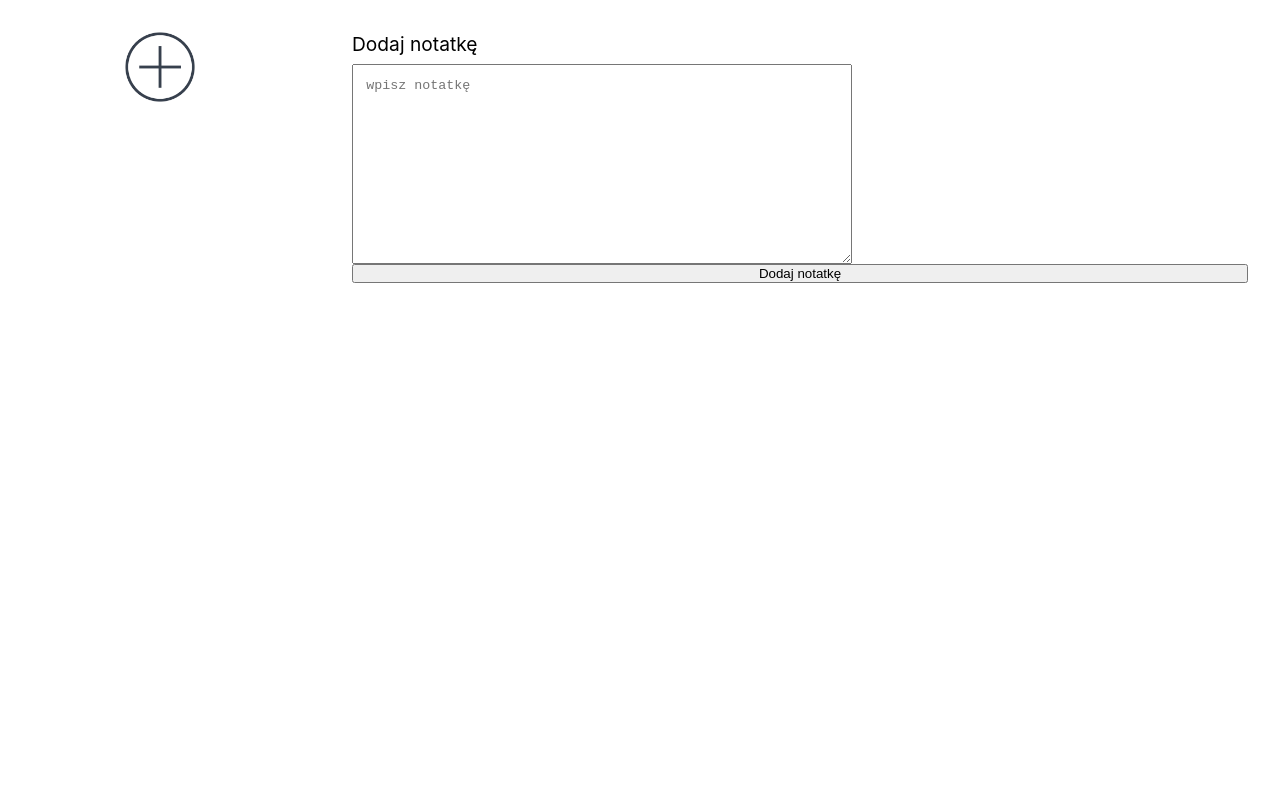
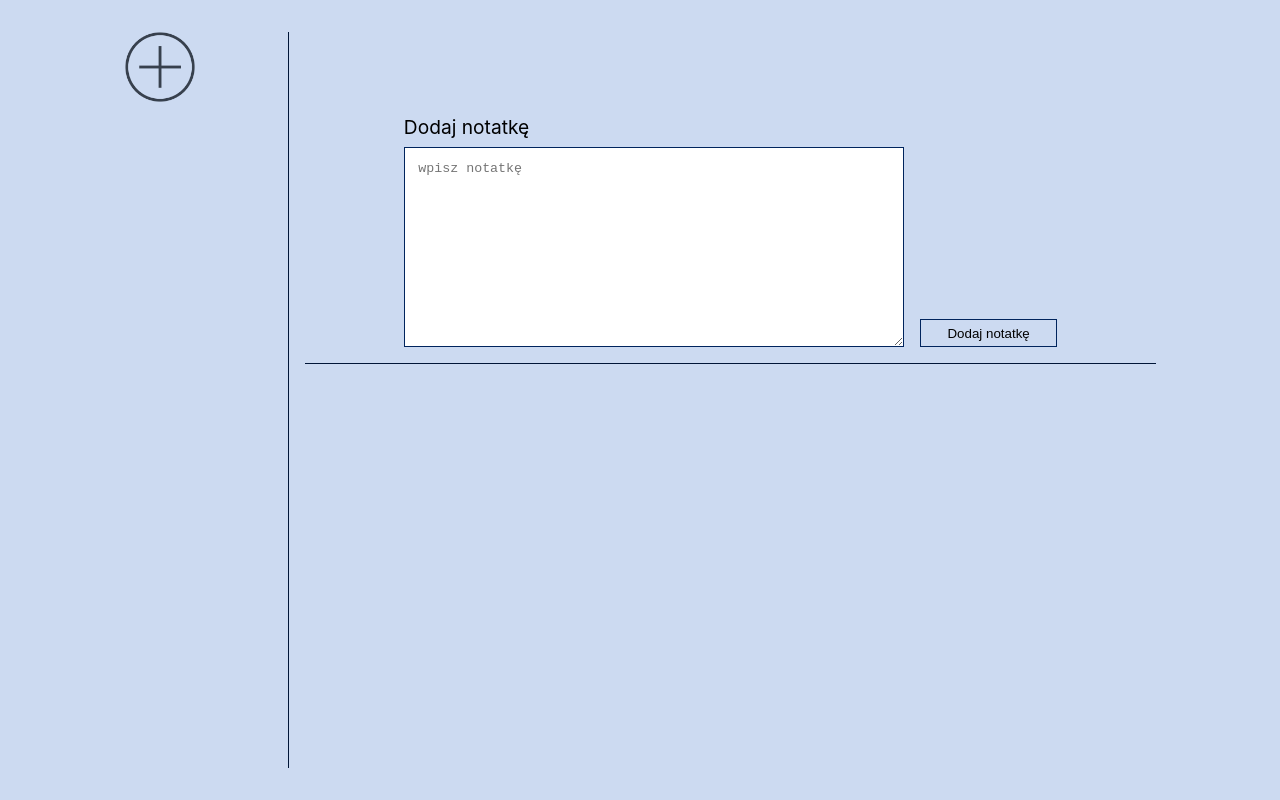
Before and after one commit to Scorpion19702022/MentorReact_003, a React (Create React App) app: page / in a window 1280 px wide. Both pictures are taken after a click on the button 160 px from the left and 68 px from the top of the page. Built offline with nearby package versions, Linux system fonts and the light colour scheme.

Commit message:
added styles css

```diff
--- a/src/App.js
+++ b/src/App.js
@@ -21,8 +21,10 @@ const App = () => {
 	return (
 		<div className='App'>
 			<SiteBar click={handleCheckModal} />
-			<NoteList listNote={notes} />
-			{isModal ? <Modal change={handleChange} /> : null}
+			<div className='boxcontent'>
+				{isModal ? <Modal change={handleChange} /> : null}
+				<NoteList listNote={notes} />
+			</div>
 		</div>
 	)
 }
--- a/src/Styles/App.css
+++ b/src/Styles/App.css
@@ -6,13 +6,38 @@
 	padding: 0;
 }
 
+:root {
+	--color-white: #ffffff;
+	--color-lightone: #ccdaf1;
+	--color-lighttwo: #99b5e3;
+	--color-lightthree: #6691d5;
+	--color-mediumone: #326cc7;
+	--color-mediumtwo: #0048ba;
+	--color-mediumthree: #003994;
+	--color-darkone: #00245d;
+	--color-darktwo: #001537;
+	--color-black: #000000;
+}
+
 .App {
 	width: 100vw;
 	height: 100vh;
 	display: flex;
-	justify-content: space-between;
 	padding: 2em;
+	background-color: var(--color-lightone);
 }
+
+.boxcontent {
+	width: 70%;
+	display: flex;
+	flex-direction: column;
+}
+
+.sitebar {
+	border-right: 0.04em solid var(--color-darktwo);
+	margin-right: 1em;
+}
+
 .btnOpenModal {
 	width: 20vw;
 	background: transparent;
@@ -26,10 +51,21 @@ img {
 }
 
 .modal {
-	width: 70vw;
+	width: 100%;
+	height: 300px;
+	display: flex;
+	justify-content: center;
+	align-items: center;
+	margin: 2em auto;
+	padding-bottom: 1em;
+	border-bottom: 0.04em solid var(--color-darktwo);
+}
+
+.modaltext {
 	display: flex;
 	flex-direction: column;
-	justify-content: flex-start;
+	align-self: flex-end;
+	margin-right: 1em;
 }
 
 label {
@@ -43,4 +79,34 @@ textarea {
 	min-width: 500px;
 	max-height: 200px;
 	min-height: 200px;
+	border: 0.04em solid var(--color-darkone);
 }
+
+textarea:focus {
+	outline: none;
+}
+
+.modalbtn {
+	align-self: flex-end;
+	padding: 0.4em 2em;
+	border: 0.04em solid var(--color-darkone);
+	background-color: var(--color-lightone);
+	cursor: pointer;
+	transition: all 0.3s ease-in-out;
+}
+
+.modalbtn:hover {
+	background-color: var(--color-mediumthree);
+	color: var(--color-lightone);
+}
+
+/* .notelist {
+	width: 100%;
+	display: flex;
+}
+
+.notelistview {
+	display: grid;
+	grid-gap: 10px;
+	grid-template-columns: repeat(auto-fit, minmax(50px, 1fr));
+} */
--- a/src/components/Modal.js
+++ b/src/components/Modal.js
@@ -45,9 +45,13 @@ const Modal = props => {
 
 	return (
 		<div className='modal'>
-			<label>Dodaj notatkę</label>
-			<textarea placeholder='wpisz notatkę' value={termNote} onChange={e => setTermNote(e.target.value)}></textarea>
-			<button onClick={addNotes}>Dodaj notatkę</button>
+			<div className='modaltext'>
+				<label>Dodaj notatkę</label>
+				<textarea placeholder='wpisz notatkę' value={termNote} onChange={e => setTermNote(e.target.value)}></textarea>
+			</div>
+			<button className='modalbtn' onClick={addNotes}>
+				Dodaj notatkę
+			</button>
 		</div>
 	)
 }
--- a/src/components/NoteLisItem.js
+++ b/src/components/NoteLisItem.js
@@ -2,8 +2,8 @@ import React from 'react'
 
 const NoteListItem = props => {
 	return (
-		<div>
-			<p>{props.note.value}</p>
+		<div className='notelist'>
+			<p className='notelistview'>{props.note.value}</p>
 		</div>
 	)
 }
--- a/src/components/SiteBar.js
+++ b/src/components/SiteBar.js
@@ -3,7 +3,7 @@ import PlusLogo from '../assets/plus.png'
 
 const SiteBar = props => {
 	return (
-		<div>
+		<div className='sitebar'>
 			<button className='btnOpenModal' onClick={props.click}>
 				<img src={PlusLogo} alt='logo' />
 			</button>
```
